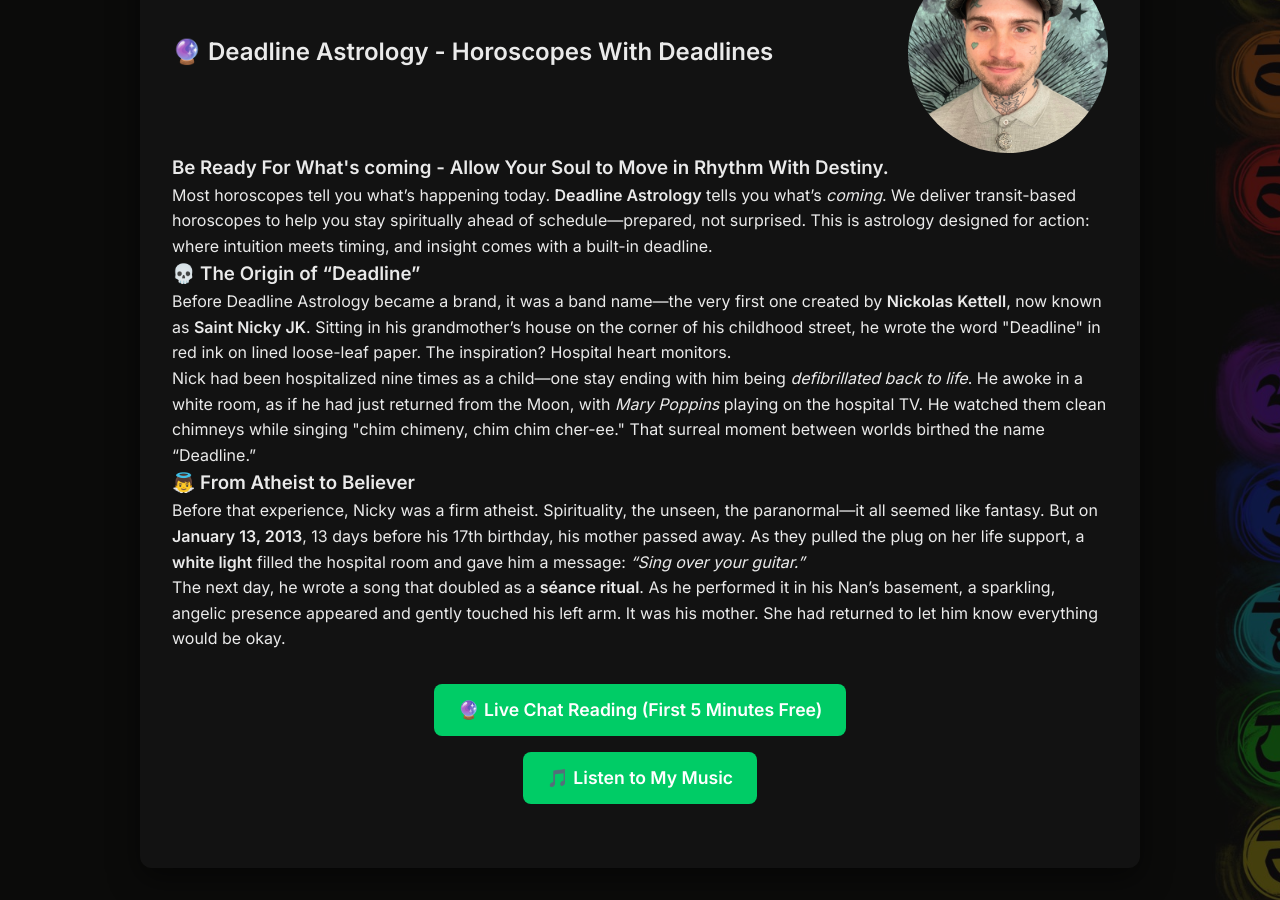
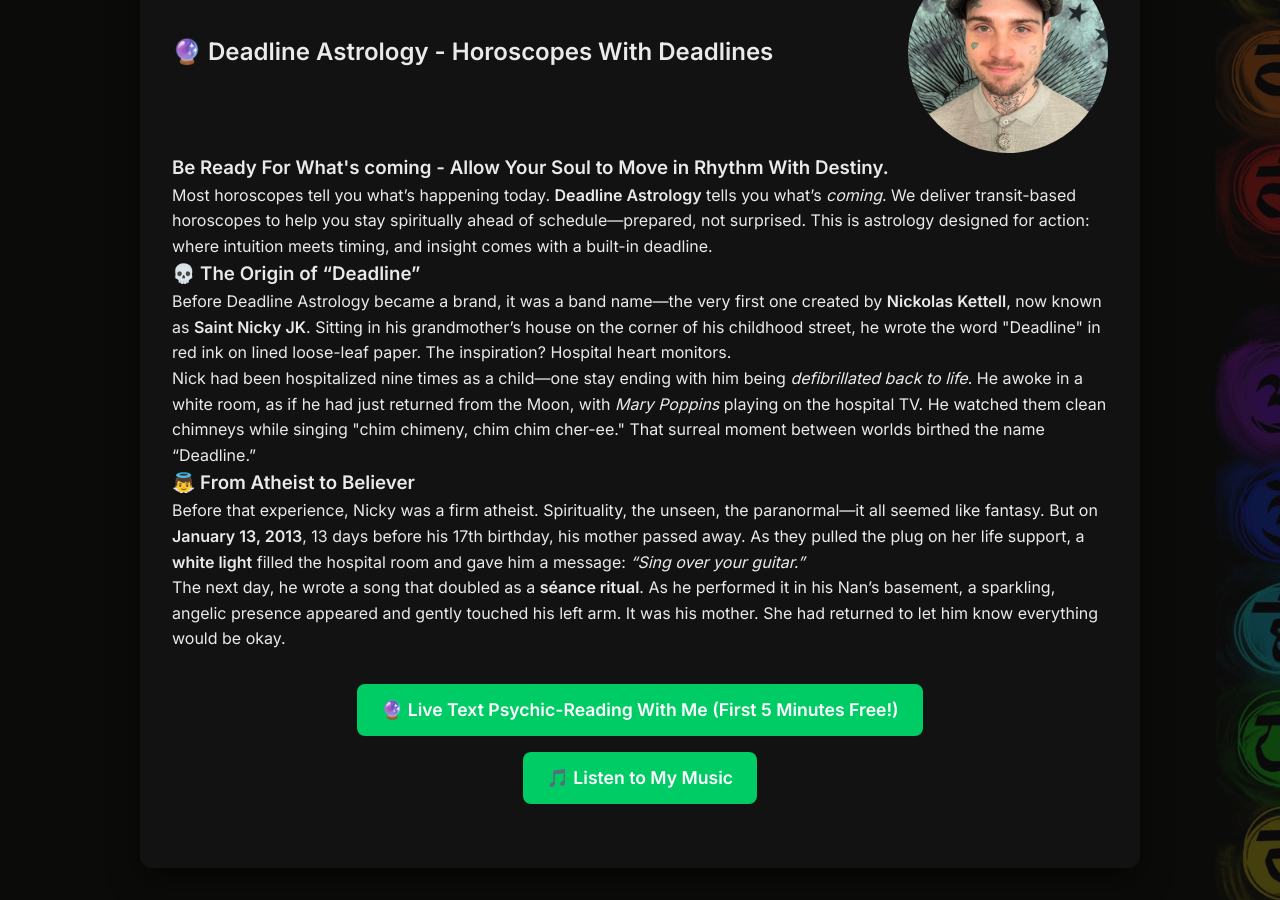
Before and after one commit to Deadline-Astrology/Deadlineastrology.github.io, a Jekyll site: the page about.html, which Jekyll copies as it is, in a window 1280 px wide and 900 px high, scrolled down 602 px. Built offline with Jekyll 4.4.1, drawn with Linux system fonts in a browser that asks for light colours; some web fonts are replaced.

Commit message:
Update about.html

```diff
--- a/about.html
+++ b/about.html
@@ -97,7 +97,7 @@
     </p>
 
     <div class="cta-buttons">
-      <a href="https://psychic.bitwine.com/psychics/497617-timeline_astrology" class="button" target="_blank">🔮 Live Chat Reading (First 5 Minutes Free)</a>
+      <a href="https://psychic.bitwine.com/psychics/497617-timeline_astrology" class="button" target="_blank">🔮 Live Text Psychic-Reading With Me (First 5 Minutes Free!)</a>
       <a href="https://distrokid.com/hyperfollow/saintnickyjk/death-is-a-doorway" class="button" target="_blank">🎵 Listen to My Music</a>
     </div>
   </section>
```
